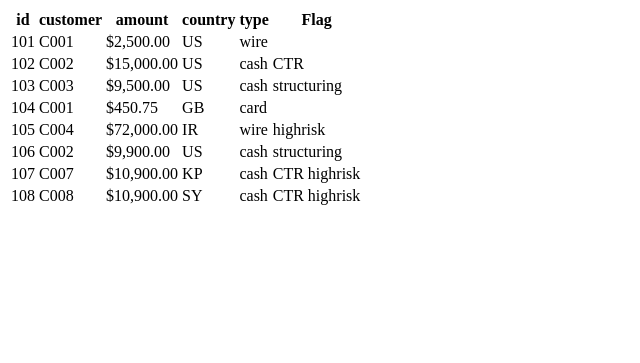
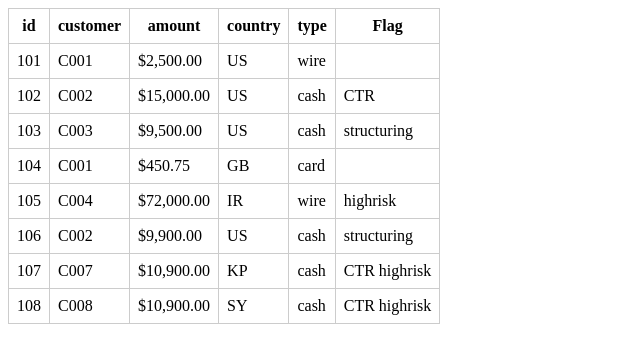
Before and after one commit to nsunderraj775/azure-python-upskilling, a Flask app: page /transactions in a window 1280 px wide. Shown: the top 363 px of the page, without its empty margins (0-640 px from the left). Run offline with Flask 3, Linux system fonts and the light colour scheme.

Commit message:
AML Monitor: style transactions table with CSS

```diff
--- a/aml-monitor/templates/transactions.html
+++ b/aml-monitor/templates/transactions.html
@@ -1,3 +1,13 @@
+<style>
+    table {
+        border-collapse: collapse;
+    }
+    th, td {
+        padding: 8px;
+        border: 1px solid #ccc;
+    }
+</style>
+
 <table>
 <tr>
 <th>id</th>
```
